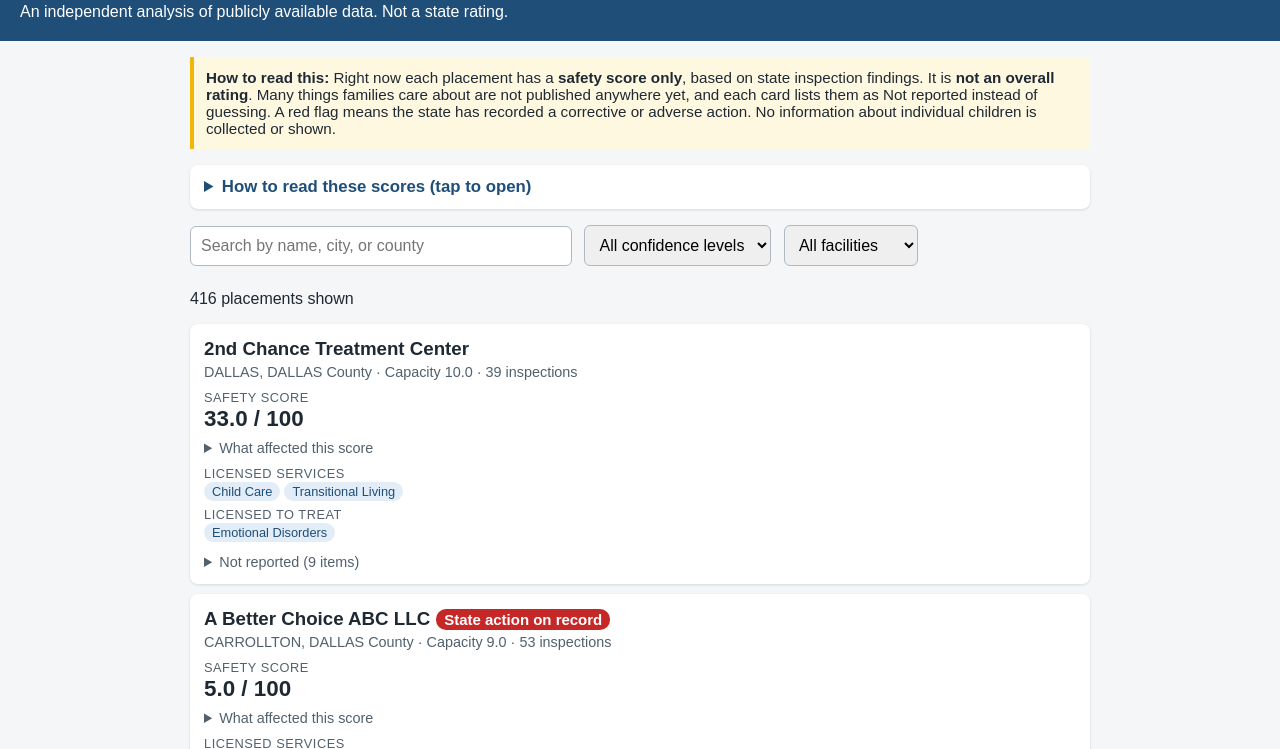
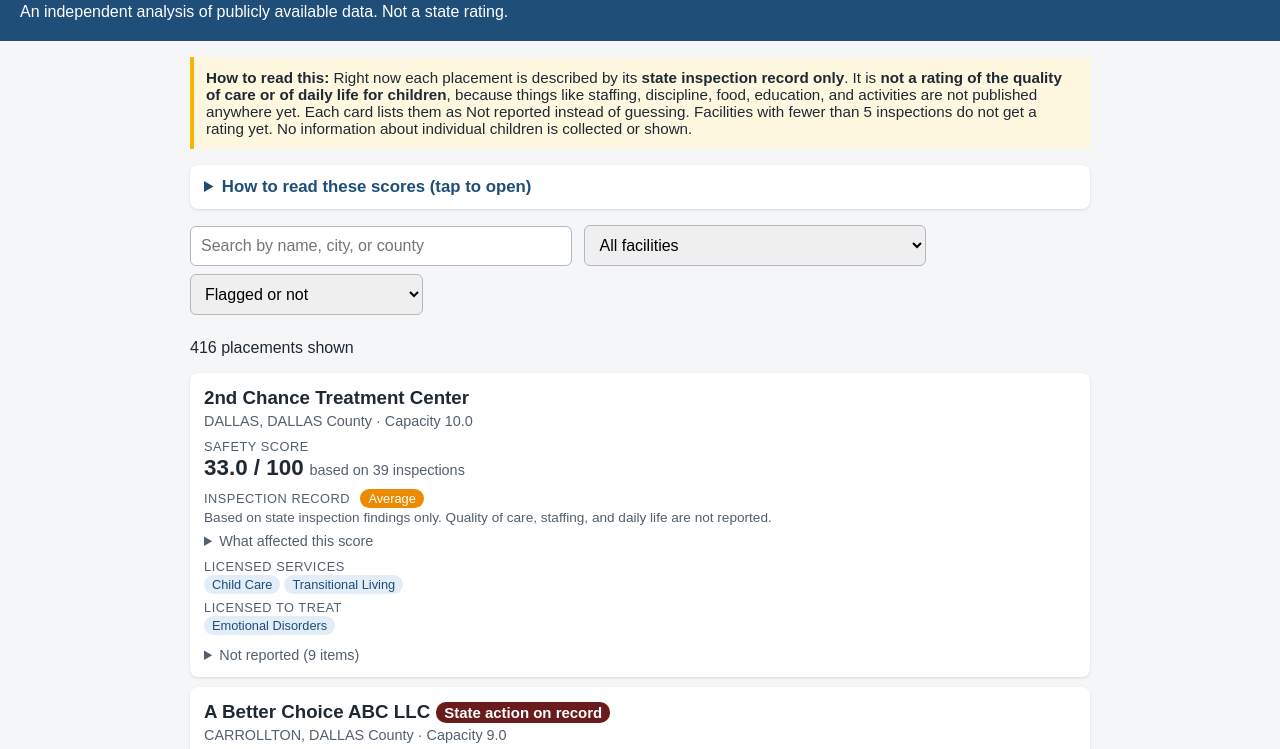
Before and after one commit to LightOfIttarius/texasfosterplacements-, a plain HTML site: page index.html in a window 1280 px wide. Shown: the part 51-800 px from the top of the page. Drawn offline with Linux system fonts and the light colour scheme.

Commit message:
Update index.html

```diff
--- a/index.html
+++ b/index.html
@@ -22,11 +22,17 @@
   .meta { color: #52606d; font-size: 0.9em; margin-bottom: 8px; }
   .label { font-size: 0.8em; color: #52606d; text-transform: uppercase; letter-spacing: 0.04em; }
   .score { font-size: 1.4em; font-weight: bold; }
+  .noscore { font-size: 1.05em; font-weight: bold; color: #52606d; }
+  .basis { color: #52606d; font-size: 0.9em; margin-left: 6px; }
+  .early { margin-top: 6px; font-size: 0.95em; }
+  .prelim { color: #8a5a00; font-size: 0.85em; }
+  .ratingline { margin-top: 8px; }
+  .rnote { color: #52606d; font-size: 0.85em; margin-top: 2px; }
   .badge { display: inline-block; padding: 2px 8px; border-radius: 10px; font-size: 0.8em; margin-left: 6px; color: white; }
-  .High { background: #2e7d32; }
-  .Medium { background: #ed8b00; }
-  .Low { background: #8a8f98; }
-  .flag { background: #c62828; }
+  .Good { background: #2e7d32; }
+  .Average { background: #ed8b00; }
+  .Poor { background: #c62828; }
+  .flag { background: #6a1b1b; }
   .tags { margin-top: 8px; }
   .tag { display: inline-block; background: #e3edf7; color: #1f4e79; padding: 2px 8px; border-radius: 10px; font-size: 0.8em; margin: 0 4px 4px 0; }
   details.nr { margin-top: 8px; font-size: 0.9em; color: #52606d; }
@@ -44,14 +50,11 @@
 </header>
 <main>
   <div class="notice">
-    <strong>How to read this:</strong> Right now each placement has a <strong>safety score only</strong>, based on state inspection findings. It is <strong>not an overall rating</strong>. Many things families care about are not published anywhere yet, and each card lists them as Not reported instead of guessing. A red flag means the state has recorded a corrective or adverse action. No information about individual children is collected or shown.
+    <strong>How to read this:</strong> Right now each placement is described by its <strong>state inspection record only</strong>. It is <strong>not a rating of the quality of care or of daily life for children</strong>, because things like staffing, discipline, food, education, and activities are not published anywhere yet. Each card lists them as Not reported instead of guessing. Facilities with fewer than 5 inspections do not get a rating yet. No information about individual children is collected or shown.
   </div>
 
   <details class="explainer">
     <summary>How to read these scores (tap to open)</summary>
-
-    <h4>The short version</h4>
-    <p>Every placement shows two separate things: a <strong>safety score</strong> and a <strong>confidence label</strong>. They measure different things, so they do not always move together.</p>
 
     <h4>The safety score</h4>
     <p>The safety score runs from 0 to 100. It compares each open general residential operation in Texas with the others, using state inspection findings.</p>
@@ -60,36 +63,39 @@
       <li>The weighted total is divided by the number of inspections the facility has had. This keeps a facility from looking worse just because it is inspected more often.</li>
       <li>All facilities are then ranked from most to fewest weighted findings per inspection. A higher score means fewer findings per inspection compared with other Texas facilities.</li>
     </ul>
-    <p>The score is <strong>relative</strong>. It shows how a facility compares with others, not whether it is safe in an absolute sense. It is also a <strong>safety score only</strong>, not an overall rating.</p>
+    <p>The score is <strong>relative</strong>. It shows how a facility compares with others, not whether it is safe in an absolute sense.</p>
+
+    <h4>The Inspection record rating</h4>
+    <p>Facilities with a score also get a plain Inspection record rating of Good, Average, or Poor. Unlike the score, the rating uses fixed standards and does not depend on how other facilities are doing:</p>
+    <ul>
+      <li><strong>Good:</strong> 1.5 or fewer weighted findings per inspection, and no state corrective or adverse action.</li>
+      <li><strong>Average:</strong> between those standards.</li>
+      <li><strong>Poor:</strong> more than 3.5 weighted findings per inspection, or a state corrective or adverse action together with more than 2.5.</li>
+    </ul>
+    <p>A facility with a state corrective or adverse action on record can never be rated Good. <strong>The rating is based on state inspection findings only.</strong> It does not describe quality of care, staffing, or daily life for children, because that information is not published. As more information becomes available, it can be added.</p>
+
+    <h4>Who gets a rating</h4>
+    <p>Only facilities with <strong>5 or more inspections</strong> get a score and a rating. Each card shows how many inspections they are based on.</p>
+
+    <h4>Early signs for facilities with fewer than 5 inspections</h4>
+    <p>Facilities with fewer than 5 inspections do not get a score or a rating. Instead, the card shows a preliminary <strong>Early signs</strong> note: whether the findings per inspection so far are fewer than most, about average, or more than most compared with facilities that do have scores. This is based on very little information, new facilities often receive several findings at their first inspections, and it can change quickly. It is not a score and should not be treated as one.</p>
 
     <h4>What affected this score</h4>
     <p>Each card has a "What affected this score" section. It shows how many findings the state recorded at each severity level, the point weight each level carries, the number of inspections, and any state corrective or adverse action. It shows counts only. It does not describe what happened in any individual finding. Those details are in the state's own inspection records on Search Texas Child Care, and each card shows the operation number to search for.</p>
 
-    <h4>The confidence label</h4>
-    <p>The confidence label shows how much inspection history the score rests on. It counts inspections and nothing else.</p>
-    <ul>
-      <li><strong>Low confidence:</strong> fewer than 5 inspections. The site shows "Not enough inspections yet" instead of a score.</li>
-      <li><strong>Medium confidence:</strong> 5 to 14 inspections.</li>
-      <li><strong>High confidence:</strong> 15 or more inspections.</li>
-    </ul>
+    <h4>State action on record</h4>
+    <p>A dark "State action on record" label means the state has recorded a corrective action or an adverse action against the facility. These are rare and serious, so they are shown separately and they limit the rating.</p>
 
-    <h4>Why a score and its confidence label can look mismatched</h4>
-    <p>A facility can have a high score with medium confidence. That means few findings so far, but on a shorter record, so the score could change as more inspections are added.</p>
-    <p>Another facility can have a lower score with high confidence. That means a long record of inspections, and the score reflects that record well. In general, a score with high confidence is the more dependable one, whichever direction it points.</p>
-
-    <h4>Red flags</h4>
-    <p>A red "State action on record" label means the state has recorded a corrective action or an adverse action against the facility. These are rare and serious, so they are shown separately instead of being folded into the score.</p>
-
-    <h4>What is not in the score</h4>
-    <p>Many things families care about are not published anywhere, so they are listed as <strong>Not reported</strong> and do not affect the score: staff-to-child ratio, staff turnover, discipline and restraint practices, dietary information, education program quality, therapy actually provided, extracurricular activities, community involvement, and building and environment safety.</p>
-    <p>The "Licensed services" and "Licensed to treat" tags show what a facility is approved to offer. They do not show how well it does it, and they are not part of the score.</p>
+    <h4>What is not in the rating</h4>
+    <p>Many things that matter to children are not published anywhere, so they are listed as <strong>Not reported</strong> and do not affect the score or rating: staff-to-child ratio, staff turnover, discipline and restraint practices, dietary information, education program quality, therapy actually provided, extracurricular activities, community involvement, and building and environment safety.</p>
+    <p>The "Licensed services" and "Licensed to treat" tags show what a facility is approved to offer. They do not show how well it does it, and they are not part of the score or rating.</p>
 
     <h4>Limits to keep in mind</h4>
     <ul>
       <li>The state's inspection counts cover an unknown time period, so facilities that have been open longer may have more findings on record.</li>
       <li>The state's online compliance history leaves out violations until a facility has had due process, so recent problems may be missing.</li>
       <li>The state says its violation weights are not intended to be used as a ranking or score. This dashboard is an independent analysis and is not endorsed by the State of Texas.</li>
-      <li>Scores are refreshed weekly from the state's open data and may shift slightly.</li>
+      <li>Scores and ratings are refreshed weekly from the state's open data and may shift slightly.</li>
       <li>No information about individual children is collected or shown.</li>
     </ul>
 
@@ -98,22 +104,23 @@
   </details>
 
   <input id="search" type="text" placeholder="Search by name, city, or county">
-  <select id="conf">
-    <option value="">All confidence levels</option>
-    <option value="High">High confidence</option>
-    <option value="Medium">Medium confidence</option>
-    <option value="Low">Low confidence</option>
+  <select id="show">
+    <option value="">All facilities</option>
+    <option value="Good">Inspection record: Good</option>
+    <option value="Average">Inspection record: Average</option>
+    <option value="Poor">Inspection record: Poor</option>
+    <option value="early">Early signs only (fewer than 5 inspections)</option>
   </select>
   <select id="flagonly">
-    <option value="">All facilities</option>
-    <option value="1">Flagged only</option>
+    <option value="">Flagged or not</option>
+    <option value="1">State action on record only</option>
   </select>
 
   <p id="count"></p>
   <div id="list">Loading...</div>
 </main>
 <footer>
-  Source: Texas HHSC Child Care Licensing open data. The safety score is calculated from weighted inspection findings per inspection. Service tags show what a facility is licensed to offer, not how well it does it.
+  Source: Texas HHSC Child Care Licensing open data. The safety score and inspection record rating are calculated from weighted inspection findings per inspection. Service tags show what a facility is licensed to offer, not how well it does it.
 </footer>
 
 <script>
@@ -187,19 +194,19 @@ function detailsFor(r) {
 
 function render() {
   const q = document.getElementById("search").value.toLowerCase();
-  const conf = document.getElementById("conf").value;
+  const show = document.getElementById("show").value;
   const flagOnly = document.getElementById("flagonly").value;
   const shown = rows.filter(r => {
     const text = (r.OPERATION_NAME + " " + r.CITY + " " + r.COUNTY).toLowerCase();
     if (q && !text.includes(q)) return false;
-    if (conf && r.confidence !== conf) return false;
+    if (show === "early" && r.has_score === "True") return false;
+    if ((show === "Good" || show === "Average" || show === "Poor") && r.rating !== show) return false;
     if (flagOnly && r.flag !== "True") return false;
     return true;
   });
   document.getElementById("count").textContent = shown.length + " placements shown";
   document.getElementById("list").innerHTML = shown.map(r => {
-    const low = r.confidence === "Low";
-    const scoreText = low ? "Not enough inspections yet" : r.safety_score + " / 100";
+    const hasScore = r.has_score === "True";
     const programs = tagsFor(r.PROGRAMMATIC_SERVICES);
     const treatment = tagsFor(r.TREATMENT_SERVICES);
     let tagHTML = "";
@@ -211,13 +218,25 @@ function render() {
     } else {
       tagHTML += '<div><span class="label">Licensed to treat</span><br>Not reported</div>';
     }
+    let scoreHTML;
+    if (hasScore) {
+      scoreHTML = '<span class="label">Safety score</span><br>' +
+        '<span class="score">' + escapeHTML(r.safety_score) + ' / 100</span>' +
+        '<span class="basis">based on ' + escapeHTML(r.TOTAL_INSPECTIONS) + ' inspections</span>' +
+        '<div class="ratingline"><span class="label">Inspection record</span> <span class="badge ' + escapeHTML(r.rating) + '">' + escapeHTML(r.rating) + '</span>' +
+        '<div class="rnote">Based on state inspection findings only. Quality of care, staffing, and daily life are not reported.</div></div>';
+    } else {
+      scoreHTML = '<span class="label">Safety score</span><br>' +
+        '<span class="noscore">Not enough inspections yet for a score</span>' +
+        '<span class="basis">(' + escapeHTML(r.TOTAL_INSPECTIONS) + ' so far)</span>' +
+        '<div class="early"><strong>Early signs:</strong> ' + escapeHTML(r.early_signs) +
+        '<br><span class="prelim">Preliminary, based on very few inspections. Not a score or a rating.</span></div>';
+    }
     return '<div class="card">' +
       '<h3>' + escapeHTML(r.OPERATION_NAME) +
       (r.flag === "True" ? '<span class="badge flag">State action on record</span>' : '') + '</h3>' +
-      '<div class="meta">' + escapeHTML(r.CITY) + ', ' + escapeHTML(r.COUNTY) + ' County &middot; Capacity ' + escapeHTML(r.TOTAL_CAPACITY) + ' &middot; ' + escapeHTML(r.TOTAL_INSPECTIONS) + ' inspections</div>' +
-      '<span class="label">Safety score</span><br>' +
-      '<span class="score">' + scoreText + '</span>' +
-      '<span class="badge ' + escapeHTML(r.confidence) + '">' + escapeHTML(r.confidence) + ' confidence</span>' +
+      '<div class="meta">' + escapeHTML(r.CITY) + ', ' + escapeHTML(r.COUNTY) + ' County &middot; Capacity ' + escapeHTML(r.TOTAL_CAPACITY) + '</div>' +
+      scoreHTML +
       detailsFor(r) +
       '<div class="tags">' + tagHTML + '</div>' +
       '<details class="nr"><summary>Not reported (' + NOT_REPORTED.length + ' items)</summary><ul>' +
@@ -245,7 +264,7 @@ fetch("scored_placements.csv")
   });
 
 document.getElementById("search").addEventListener("input", render);
-document.getElementById("conf").addEventListener("change", render);
+document.getElementById("show").addEventListener("change", render);
 document.getElementById("flagonly").addEventListener("change", render);
 </script>
 </body>
```
